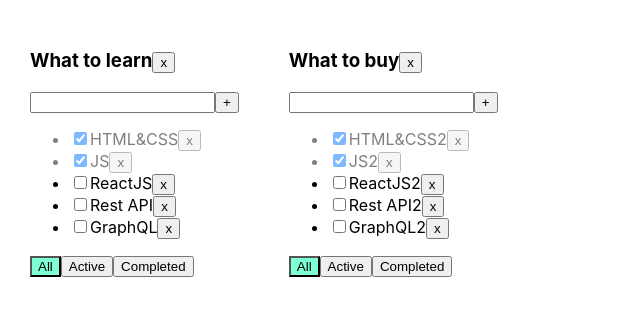
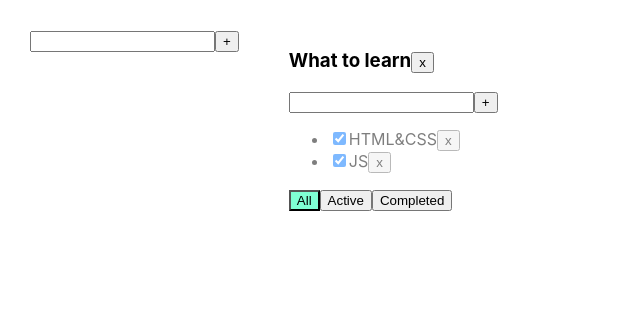
Before and after one commit to mihaGP800/todoList, a React (Create React App) app: page / in a window 1280 px wide. Shown: the top 316 px of the page, without its empty margins (0-640 px from the left). Built offline with nearby package versions, Linux system fonts and the light colour scheme.

Commit message:
commit 06

```diff
--- a/src/App.tsx
+++ b/src/App.tsx
@@ -2,95 +2,136 @@
 import './App.css';
 import {TaskType, Todolist} from './Todolist';
 import {v1} from 'uuid';
+import {AddItemForm} from "./Components/AddItemForm";
 
 export type FilterValuesType = "all" | "active" | "completed";
-
-type todolistsType = {
+type TodolistType = {
     id: string
     title: string
     filter: FilterValuesType
 }
 
+type TasksStateType = {
+    [key: string]: Array<TaskType>
+}
+
+
 function App() {
+    let todolistId1 = v1();
+    let todolistId2 = v1();
 
-    let todolistID1 = v1();
-    let todolistID2 = v1();
-
-    let [todolists, setTodolists] = useState<Array<todolistsType>>([
-        {id: todolistID1, title: 'What to learn', filter: 'all'},
-        {id: todolistID2, title: 'What to buy', filter: 'all'},
+    let [todolists, setTodolists] = useState<Array<TodolistType>>([
+        {id: todolistId1, title: "What to learn", filter: "all"},
+        // {id: todolistId2, title: "What to buy", filter: "all"}
     ])
 
-    let [tasks, setTasks] = useState({
-        [todolistID1]: [
+    let [tasks, setTasks] = useState<TasksStateType>({
+        [todolistId1]: [
             {id: v1(), title: "HTML&CSS", isDone: true},
-            {id: v1(), title: "JS", isDone: true},
-            {id: v1(), title: "ReactJS", isDone: false},
-            {id: v1(), title: "Rest API", isDone: false},
-            {id: v1(), title: "GraphQL", isDone: false},
+            {id: v1(), title: "JS", isDone: true}
         ],
-        [todolistID2]: [
-            {id: v1(), title: "HTML&CSS2", isDone: true},
-            {id: v1(), title: "JS2", isDone: true},
-            {id: v1(), title: "ReactJS2", isDone: false},
-            {id: v1(), title: "Rest API2", isDone: false},
-            {id: v1(), title: "GraphQL2", isDone: false},
-        ]
+        // [todolistId2]: [
+        //     {id: v1(), title: "Milk", isDone: true},
+        //     {id: v1(), title: "React Book", isDone: true}
+        // ]
     });
 
-    function removeTask(todolistID: string, id: string) {
-        setTasks({...tasks, [todolistID]: tasks[todolistID].filter(el => el.id !== id)})
+
+    function removeTask(id: string, todolistId: string) {
+        //достанем нужный массив по todolistId:
+        let todolistTasks = tasks[todolistId];
+        // перезапишем в этом объекте массив для нужного тудулиста отфилтрованным массивом:
+        tasks[todolistId] = todolistTasks.filter(t => t.id !== id);
+        // засетаем в стейт копию объекта, чтобы React отреагировал перерисовкой
+        setTasks({...tasks});
     }
 
-    function addTask(todolistID: string, title: string) {
-        setTasks({...tasks, [todolistID]: [{id: v1(), title: title, isDone: true}, ...tasks[todolistID]]})
+    function addTask(title: string, todolistId: string) {
+        let task = {id: v1(), title: title, isDone: false};
+        //достанем нужный массив по todolistId:
+        let todolistTasks = tasks[todolistId];
+        // перезапишем в этом объекте массив для нужного тудулиста копией, добавив в начало новую таску:
+        tasks[todolistId] = [task, ...todolistTasks];
+        // засетаем в стейт копию объекта, чтобы React отреагировал перерисовкой
+        setTasks({...tasks});
     }
 
-    function changeStatus(todolistID: string, taskId: string, isDone: boolean) {
-        setTasks({...tasks, [todolistID]: tasks[todolistID].map(el => el.id === taskId ? {...el, isDone} : el)})
+    const upDateTask = (todolistId: string, taskId: string, newTitle: string) => {
+        setTasks({...tasks, [todolistId]: tasks[todolistId].map(el => el.id === taskId ? {...el, title: newTitle} : el)})
     }
 
-    function changeFilter(todolistID: string, value: FilterValuesType) {
-        setTodolists(todolists.map(el => el.id === todolistID ? {...el, filter: value} : el))
+    function changeStatus(id: string, isDone: boolean, todolistId: string) {
+        //достанем нужный массив по todolistId:
+        let todolistTasks = tasks[todolistId];
+        // найдём нужную таску:
+        let task = todolistTasks.find(t => t.id === id);
+        //изменим таску, если она нашлась
+        if (task) {
+            task.isDone = isDone;
+            // засетаем в стейт копию объекта, чтобы React отреагировал перерисовкой
+            setTasks({...tasks});
+        }
     }
 
-    const removeTodolist = (todolistID: string) => {
-        setTodolists(todolists.filter(el=>el.id !== todolistID))
+    function changeFilter(value: FilterValuesType, todolistId: string) {
+        let todolist = todolists.find(tl => tl.id === todolistId);
+        if (todolist) {
+            todolist.filter = value;
+            setTodolists([...todolists])
+        }
+    }
+
+    function removeTodolist(id: string) {
+        // засунем в стейт список тудулистов, id которых не равны тому, который нужно выкинуть
+        setTodolists(todolists.filter(tl => tl.id !== id));
+        // удалим таски для этого тудулиста из второго стейта, где мы храним отдельно таски
+        delete tasks[id]; // удаляем св-во из объекта... значением которого являлся массив тасок
+        // засетаем в стейт копию объекта, чтобы React отреагировал перерисовкой
+        setTasks({...tasks});
+    }
+
+    const addTodoListHandler = (newTitle: string) => {
+        const newID = v1()
+        setTodolists([{id: newID, title: newTitle, filter: "all"}, ...todolists])
+        setTasks({[newID]: [], ...tasks})
+    }
+
+    const updateTodoList = (todolistId: string, newTitle: string) => {
+        setTodolists(todolists.map(el=>el.id === todolistId ? {...el,title:newTitle} : el))
     }
 
     return (
         <div className="App">
-            {todolists.map((el) => {
-                let tasksForTodolist = tasks[el.id];
+            <AddItemForm callBack={addTodoListHandler}/>
+            {
+                todolists.map(tl => {
+                    let allTodolistTasks = tasks[tl.id];
+                    let tasksForTodolist = allTodolistTasks;
 
-                if (el.filter === "active") {
-                    tasksForTodolist = tasks[el.id].filter(t => t.isDone === false);
+                    if (tl.filter === "active") {
+                        tasksForTodolist = allTodolistTasks.filter(t => !t.isDone);
                     }
-                if (el.filter === "completed") {
-                    tasksForTodolist = tasks[el.id].filter(t => t.isDone === true);
+                    if (tl.filter === "completed") {
+                        tasksForTodolist = allTodolistTasks.filter(t => t.isDone);
                     }
 
-                return <Todolist key={el.id}
-                                 todolistID={el.id}
-                                 removeTodolist={removeTodolist}
-                                 title={el.title}
+                    return <Todolist
+                        key={tl.id}
+                        id={tl.id}
+                        title={tl.title}
                         tasks={tasksForTodolist}
                         removeTask={removeTask}
                         changeFilter={changeFilter}
                         addTask={addTask}
                         changeTaskStatus={changeStatus}
-                                 filter={el.filter}
+                        filter={tl.filter}
+                        removeTodolist={removeTodolist}
+                        upDateTask={upDateTask}
+                        updateTodoList={updateTodoList}
                     />
-            })}
-            {/*<Todolist*/}
-            {/*          title='What to learn'*/}
-            {/*          tasks={tasksForTodolist}*/}
-            {/*          removeTask={removeTask}*/}
-            {/*          changeFilter={changeFilter}*/}
-            {/*          addTask={addTask}*/}
-            {/*          changeTaskStatus={changeStatus}*/}
-            {/*          filter={filter}*/}
-            {/*/>*/}
+                })
+            }
+
         </div>
     );
 }
--- /dev/null
+++ b/src/Components/AddItemForm.tsx
@@ -0,0 +1,42 @@
+import React, {ChangeEvent, KeyboardEvent, useState} from 'react';
+
+type AddItemFormType = {
+    callBack: (title: string) => void
+}
+
+export const AddItemForm: React.FC<AddItemFormType> = ({...props}) => {
+    let [title, setTitle] = useState("")
+    let [error, setError] = useState<string | null>(null)
+
+    const addTask = () => {
+        let newTitle = title.trim();
+        if (newTitle !== "") {
+            props.callBack(newTitle);
+            setTitle("");
+        } else {
+            setError("Title is required");
+        }
+    }
+
+    const onChangeHandler = (e: ChangeEvent<HTMLInputElement>) => {
+        setTitle(e.currentTarget.value)
+    }
+
+    const onKeyPressHandler = (e: KeyboardEvent<HTMLInputElement>) => {
+        setError(null);
+        if (e.charCode === 13) {
+            addTask();
+        }
+    }
+    return (
+        <div>
+            <input value={title}
+                   onChange={onChangeHandler}
+                   onKeyPress={onKeyPressHandler}
+                   className={error ? "error" : ""}
+            />
+            <button onClick={addTask}>+</button>
+            {error && <div className="error-message">{error}</div>}
+        </div>
+    );
+}
--- /dev/null
+++ b/src/Components/EditableSpan.tsx
@@ -0,0 +1,30 @@
+import React, {ChangeEvent, useState} from 'react';
+
+type EditableSpanType = {
+    oldTitle: string
+    callBack:(title:string)=>void
+}
+
+export const EditableSpan: React.FC<EditableSpanType> = ({...props}) => {
+    const [edit, setEdit] = useState(false)
+    const [newTitle, setNewTitle] = useState(props.oldTitle)
+
+    const onDoubleClickHandler = () => {
+        setEdit(true)
+    }
+
+    const onBlurHandler = () => {
+        props.callBack(newTitle)
+        setEdit(false)
+    }
+
+    const onChangeHandler = (e:ChangeEvent<HTMLInputElement>) => {
+        setNewTitle(e.currentTarget.value)
+    }
+
+    return (
+        edit
+            ? <input value={newTitle} onChange={onChangeHandler} onBlur={onBlurHandler} autoFocus />
+            : <span onDoubleClick={onDoubleClickHandler}>{props.oldTitle}</span>
+    );
+}
--- a/src/TodoList.tsx
+++ b/src/TodoList.tsx
@@ -1,5 +1,7 @@
-import React, {ChangeEvent, KeyboardEvent, useState} from 'react';
+import React, {ChangeEvent, useState, KeyboardEvent} from 'react';
 import {FilterValuesType} from './App';
+import {AddItemForm} from "./Components/AddItemForm";
+import {EditableSpan} from "./Components/EditableSpan";
 
 export type TaskType = {
     id: string
@@ -8,77 +10,58 @@
 }
 
 type PropsType = {
-    todolistID: string
+    id: string
     title: string
     tasks: Array<TaskType>
-    removeTask: (todolistID: string, taskId: string) => void
-    changeFilter: (todolistID: string, value: FilterValuesType) => void
-    addTask: (todolistID: string, title: string) => void
-    changeTaskStatus: (todolistID: string, taskId: string, isDone: boolean) => void
+    removeTask: (taskId: string, todolistId: string) => void
+    upDateTask: (todolistId: string, taskId: string, newTitle: string) => void
+    updateTodoList : (todolistId: string, newTitle: string) =>void
+    changeFilter: (value: FilterValuesType, todolistId: string) => void
+    addTask: (title: string, todolistId: string) => void
+    changeTaskStatus: (id: string, isDone: boolean, todolistId: string) => void
+    removeTodolist: (id: string) => void
     filter: FilterValuesType
-    removeTodolist: (todolistID: string) => void
-
 }
 
 export function Todolist(props: PropsType) {
 
-    let [title, setTitle] = useState("")
-    let [error, setError] = useState<string | null>(null)
 
-    const addTask = () => {
-        if (title.trim() !== "") {
-            props.addTask(props.todolistID, title.trim());
-            setTitle("");
-        } else {
-            setError("Title is required");
-        }
+    const removeTodolist = () => props.removeTodolist(props.id)
+
+    const onAllClickHandler = () => props.changeFilter("all", props.id);
+    const onActiveClickHandler = () => props.changeFilter("active", props.id);
+    const onCompletedClickHandler = () => props.changeFilter("completed", props.id);
+
+    const addTaskHandler = (title: string) => {
+        props.addTask(title, props.id)
     }
 
-    const onChangeHandler = (e: ChangeEvent<HTMLInputElement>) => {
-        setTitle(e.currentTarget.value)
+    const updateHandler = (tID: string, newTitle: string) => {
+        props.upDateTask(props.id, tID, newTitle)
     }
 
-    const onKeyPressHandler = (e: KeyboardEvent<HTMLInputElement>) => {
-        setError(null);
-        if (e.charCode === 13) {
-            addTask();
-        }
-    }
-
-    const onAllClickHandler = () => props.changeFilter(props.todolistID, "all");
-    const onActiveClickHandler = () => props.changeFilter(props.todolistID, "active");
-    const onCompletedClickHandler = () => props.changeFilter(props.todolistID, "completed");
-
-    const removeTodolistHandler = () => {
-        props.removeTodolist(props.todolistID)
+    const updateTodoListHandler = (newTitle:string) => {
+        props.updateTodoList(props.id, newTitle)
     }
 
     return <div>
-        <h3>{props.title}
-            <button onClick={removeTodolistHandler}>x</button>
+        <h3>
+            <EditableSpan oldTitle={props.title} callBack={updateTodoListHandler}/>
+            <button onClick={removeTodolist}>x</button>
         </h3>
-        <div>
-            <input value={title}
-                   onChange={onChangeHandler}
-                   onKeyPress={onKeyPressHandler}
-                   className={error ? "error" : ""}
-            />
-            <button onClick={addTask}>+</button>
-            {error && <div className="error-message">{error}</div>}
-        </div>
+        <AddItemForm callBack={addTaskHandler}/>
         <ul>
             {
                 props.tasks.map(t => {
-                    const onClickHandler = () => props.removeTask(props.todolistID, t.id)
+                    const onClickHandler = () => props.removeTask(t.id, props.id)
                     const onChangeHandler = (e: ChangeEvent<HTMLInputElement>) => {
-                        props.changeTaskStatus(props.todolistID, t.id, e.currentTarget.checked);
+                        let newIsDoneValue = e.currentTarget.checked;
+                        props.changeTaskStatus(t.id, newIsDoneValue, props.id);
                     }
 
                     return <li key={t.id} className={t.isDone ? "is-done" : ""}>
-                        <input type="checkbox"
-                               onChange={onChangeHandler}
-                               checked={t.isDone}/>
-                        <span>{t.title}</span>
+                        <input type="checkbox" onChange={onChangeHandler} checked={t.isDone}/>
+                        <EditableSpan oldTitle={t.title} callBack={(newTitle) => updateHandler(t.id, newTitle)}/>
                         <button onClick={onClickHandler}>x</button>
                     </li>
                 })
```
Lines whose indentation alone changed are shown as unchanged.
